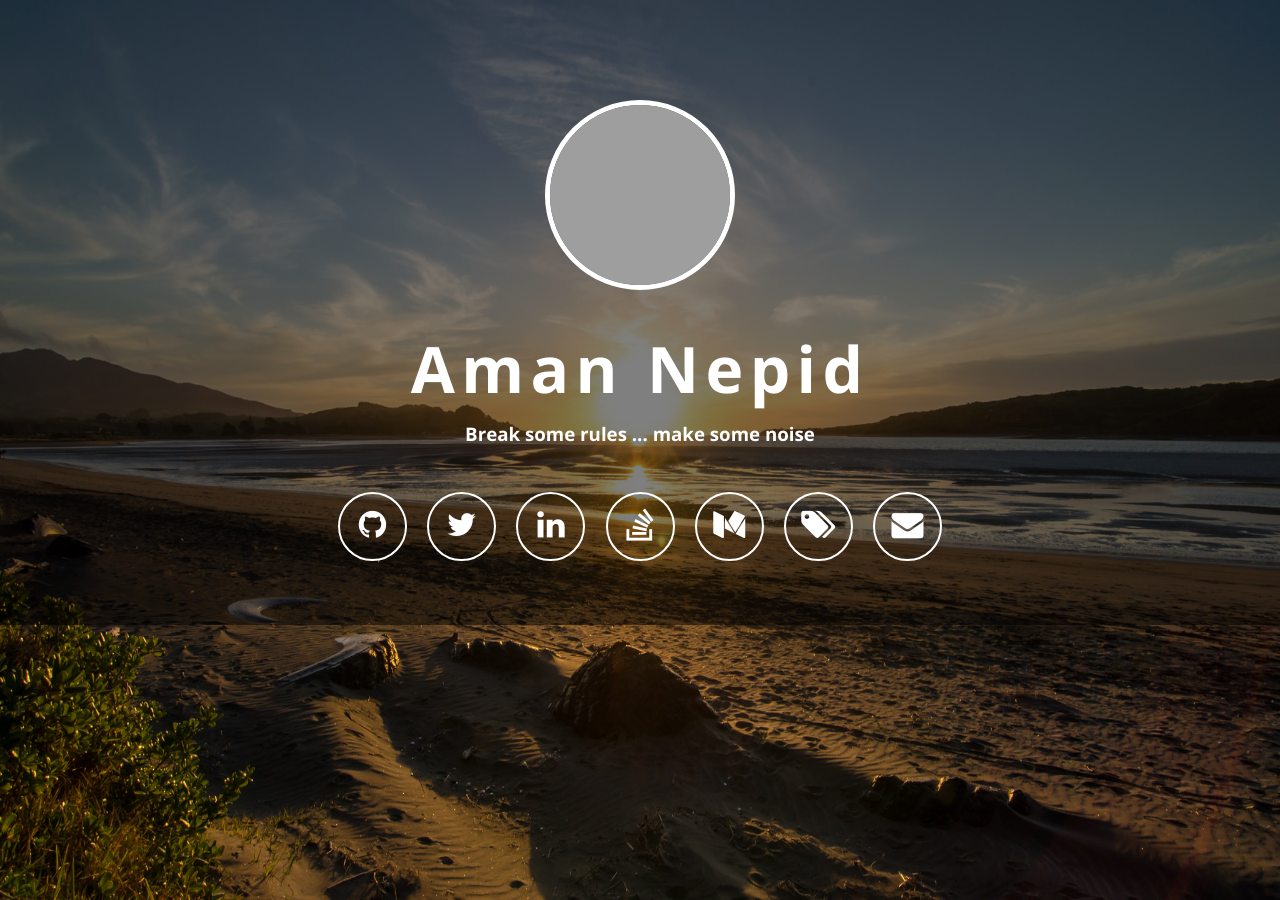
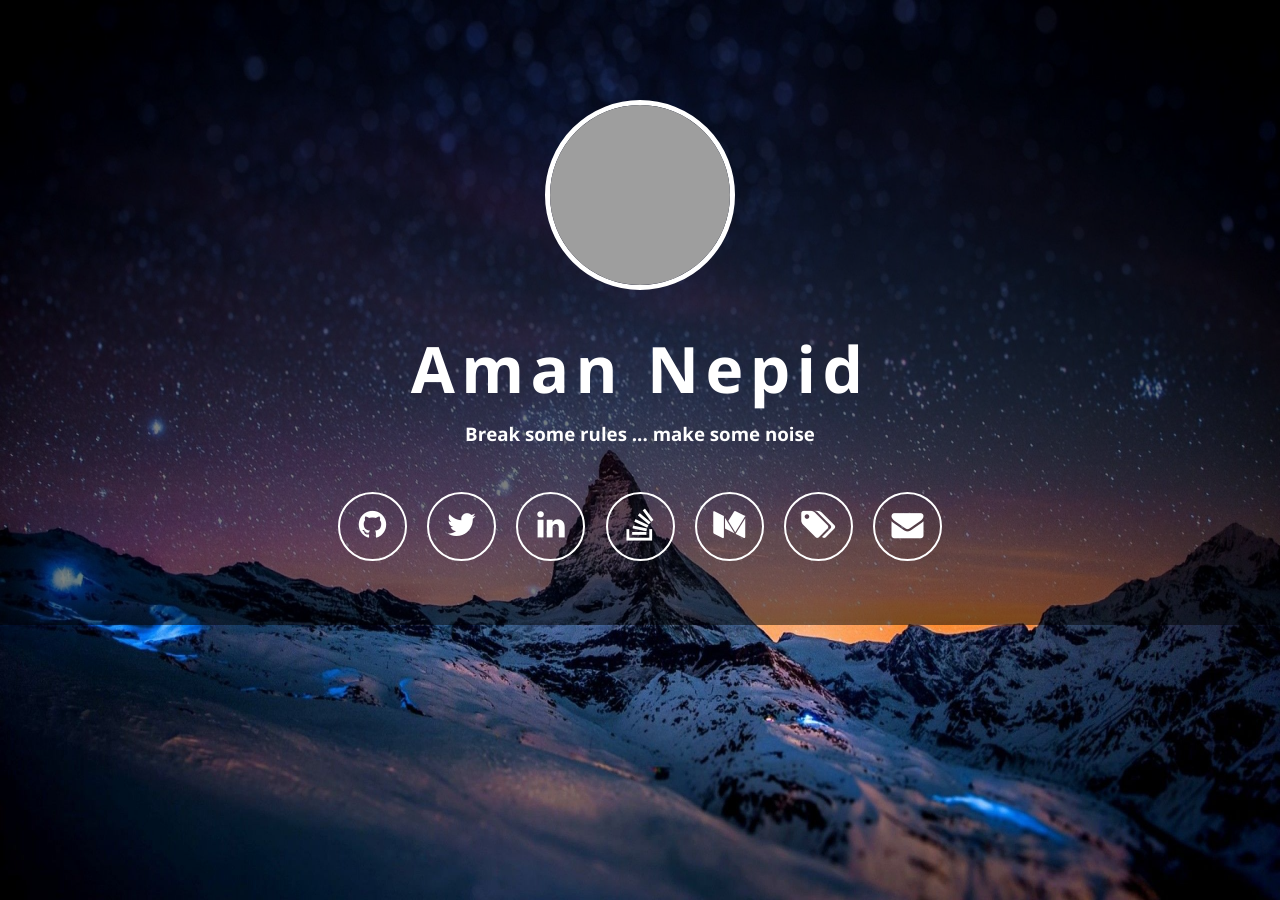
Before and after one commit to amannepid/amannepid.github.io, a Jekyll site: the page built from index.html, in a window 1280 px wide. Built offline with Jekyll 4.4.1, drawn with Linux system fonts in a browser that asks for light colours; nearby versions of some CDN libraries; grey boxes are pictures that could not be loaded.

Commit message:
add new bg image

```diff
--- a/_config.yml
+++ b/_config.yml
@@ -37,7 +37,7 @@ avatar_img_path: "https://avatars1.githubusercontent.com/u/1026439"
 
 
 front_img: yes
-front_img_path: "imgs/background.jpg"
+front_img_path: "imgs/bg.jpg"
 #front_img_path: "imgs/mydesk.png"
 #front_img_path: "https://external.url/image.jpg"
 
```
Also changed, not shown: imgs/bg.jpg (added), imgs/mydesk.png (deleted).
